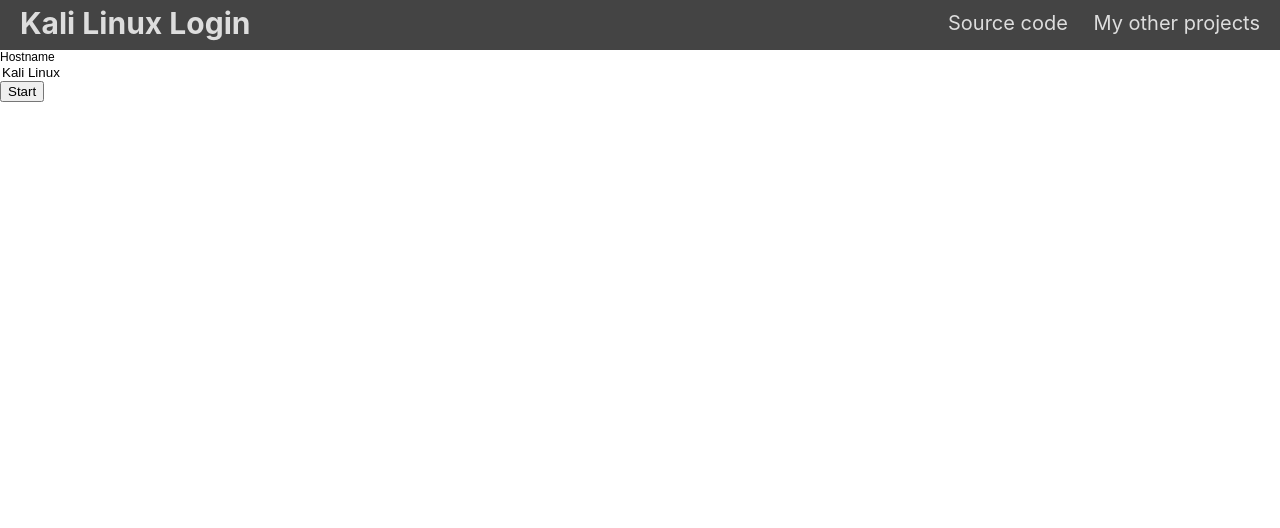
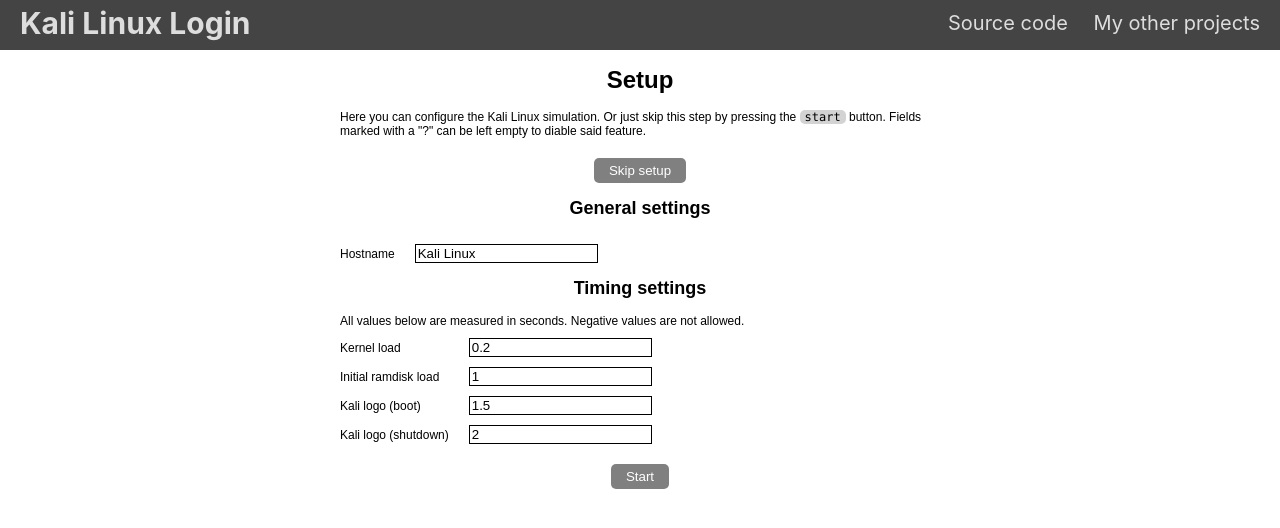
Before and after one commit to six-two/react_fake_kali_login, a React (Create React App) app: page / in a window 1280 px wide. Shown: the top 528 px of the page. Built offline with nearby package versions, Linux system fonts and the light colour scheme.

Commit message:
Setup screen: added timing fields and added styling

```diff
--- a/src/app/App.tsx
+++ b/src/app/App.tsx
@@ -11,7 +11,7 @@ import '../css/App.scss';
 // Disk Password screen
 // More boot steps
 // Report passwords to external url
-// setup screen + Allow setting consts through url params
+// setup screen: allow setting all variables
 // Better cover page
 
 // --- Nice to have ---
--- a/src/app/ScreenSetup.tsx
+++ b/src/app/ScreenSetup.tsx
@@ -9,12 +9,41 @@ const GENERIC_EDIT_FIELDS: InputDescription[] = [{
   checkForErrors: (value: string) => { return null; },
 }];
 
+const TIMING_FIELDS: InputDescription[] = [
+  { title: "Kernel load", settingsName: "kernelLoadDuration" },
+  { title: "Initial ramdisk load", settingsName: "initrdLoadDuration" },
+  { title: "Kali logo (boot)", settingsName: "plymountDuration" },
+  { title: "Kali logo (shutdown)", settingsName: "shutdownDuration" },
+].map((obj) => { return { ...obj, checkForErrors: checkTimingStringForErrors }; });
+
+function checkTimingStringForErrors(string: string): string | null {
+  let number = Number(string);
+  if (isNaN(number)) {
+    return "Not a valid number";
+  }
+  if (number < 0) {
+    return "Number can not be negative";
+  }
+  return null;
+}
+
+//TODO signal which fields can be left empty
+//TODO add descriptions
 class ScreenSetup extends React.Component<Props, State> {
   constructor(props: Props) {
     super(props);
     this.state = {
       settings: {
         hostname: DEFAULT_CONSTANTS.hostname,
+        // defaultKernel: DEFAULT_CONSTANTS.defaultKernel,
+        //kernels: make nice list with up down add, default?
+        bootTimeout: "" + DEFAULT_CONSTANTS.bootTimeout,
+        cryptDevice: DEFAULT_CONSTANTS.cryptDevice || "",
+        //timing
+        kernelLoadDuration: "" + DEFAULT_CONSTANTS.kernelLoadDuration,
+        initrdLoadDuration: "" + DEFAULT_CONSTANTS.initrdLoadDuration,
+        plymountDuration: "" + DEFAULT_CONSTANTS.plymountDuration,
+        shutdownDuration: "" + DEFAULT_CONSTANTS.shutdownDuration,
       },
     };
   }
@@ -48,10 +77,28 @@ class ScreenSetup extends React.Component<Props, State> {
   }
 
   render() {
-    return <div className="screen-setup">
-      {GENERIC_EDIT_FIELDS.map(this.renderGenericSetting)}
+    return <div className="setup">
+      <h1>Setup</h1>
+      Here you can configure the Kali Linux simulation. Or just skip this step by
+      pressing the <code>start</code> button.
+      Fields marked with a "?" can be left empty to diable said feature.
+
+      <button onClick={() => start(this.state.settings, true)}>Skip setup</button>
+
+      <h2>General settings</h2>
+      {this.renderSettings(GENERIC_EDIT_FIELDS)}
+
+      <h2>Timing settings</h2>
+      All values below are measured in seconds. Negative values are not allowed.
+      {this.renderSettings(TIMING_FIELDS)}
 
       <button onClick={() => start(this.state.settings, true)}>Start</button>
+    </div>
+  }
+
+  renderSettings(list: InputDescription[]) {
+    return <div className="settings">
+      {list.map(this.renderGenericSetting)}
     </div>
   }
 
@@ -103,6 +150,11 @@ function start(settings: Settings, alertOnError: boolean) {
   let copy = { ...DEFAULT_CONSTANTS };
   copy.hostname = settings.hostname;
   copy.initialScreen = C.SCREEN_LOGIN;
+  //settings
+  copy.kernelLoadDuration = Number(settings.kernelLoadDuration);
+  copy.initrdLoadDuration = Number(settings.initrdLoadDuration);
+  copy.plymountDuration = Number(settings.plymountDuration);
+  copy.shutdownDuration = Number(settings.shutdownDuration);
 
   initialSetup(copy);
   return true;
--- a/src/css/App.scss
+++ b/src/css/App.scss
@@ -5,6 +5,7 @@ $login-buttons-bg: #23252e;
 
 @import "global";
 @import "layout";
+@import "setup";
 @import "grub";
 @import "plymouth";
 @import "status_bar";
--- /dev/null
+++ b/src/css/_setup.scss
@@ -0,0 +1,50 @@
+.setup {
+  width: 600px;
+  margin: auto;
+
+  h1, h2 {
+    text-align: center;
+  }
+
+  button {
+    border: none;
+    border-radius: 5px;
+    background-color: gray;
+    color: white;
+    display: block;
+    margin: auto;
+    margin-top: 20px;
+    padding: 5px 15px;
+  }
+
+  .settings {
+    display: table;
+  }
+
+  .setting {
+    display: table-row;
+  }
+
+  .label {
+    display: table-cell;
+    padding-right: 20px;
+  }
+
+  .value-and-error {
+    display: table-cell;
+    padding-top: 10px;
+
+    input {
+      border: 1px solid black;
+    }
+  }
+
+  .error {
+    color: red;
+    margin-top: 3px;
+  }
+
+  .has-error {
+    outline: 3px solid red;
+  }
+}
```
